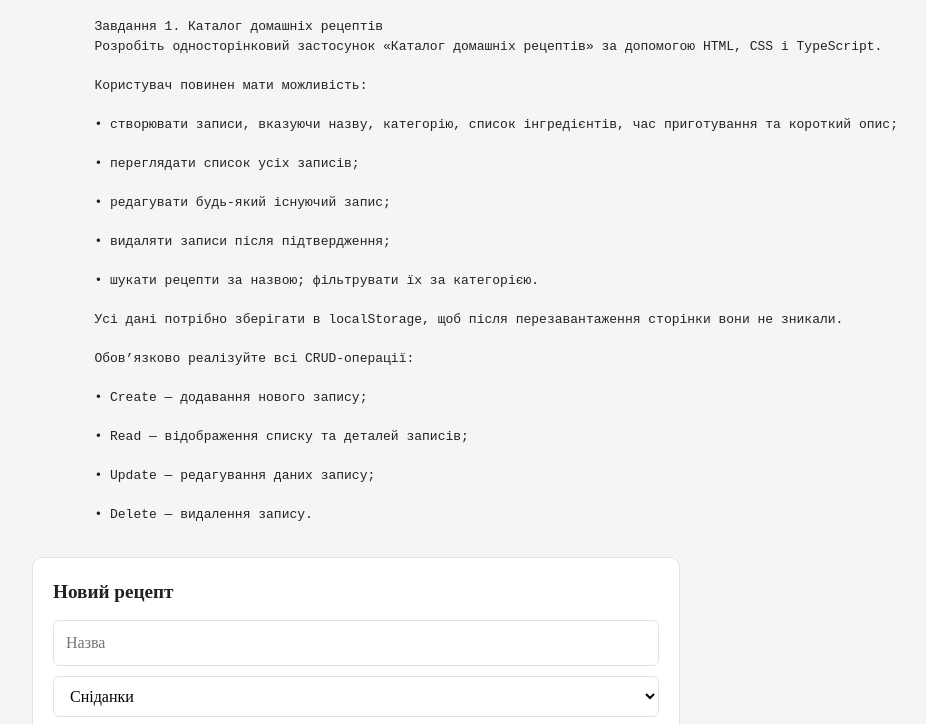
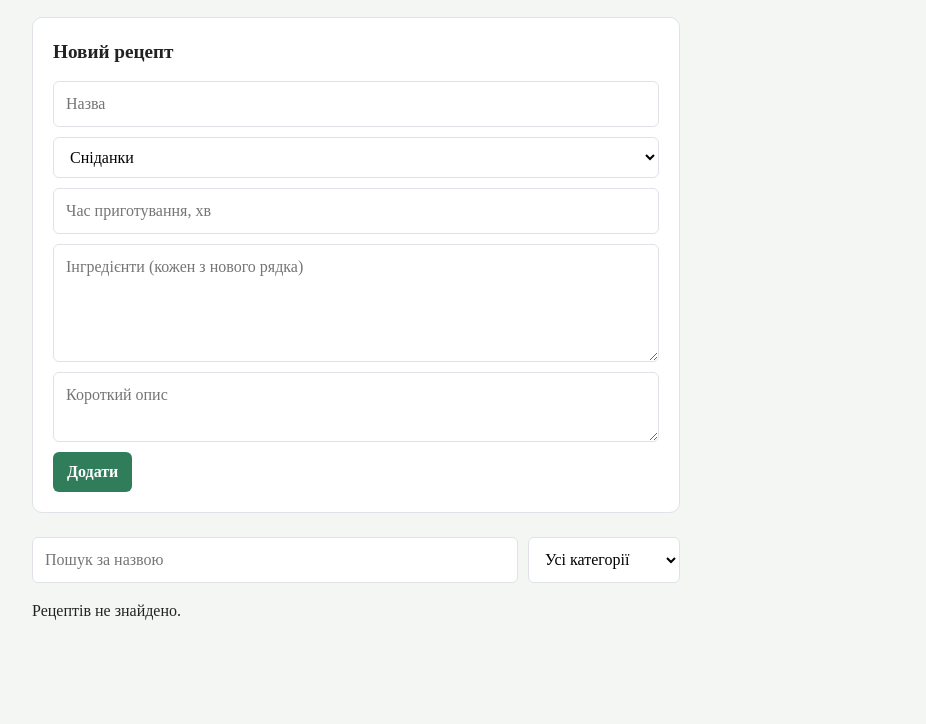
Before and after one commit to Arthas660/Mkr1Web, a website: page index.html in a window 1280 px wide. Shown: the part 70-794 px from the top of the page, without its empty margins (284-1210 px from the left). Drawn offline with Linux system fonts and the light colour scheme.

Commit message:
Remove task details from index.html
Removed task description for the recipe catalog application.

```diff
--- a/index.html
+++ b/index.html
@@ -8,34 +8,6 @@
 </head>
 <body>
   <h1>Каталог домашніх рецептів</h1>
-    <pre>
-        Завдання 1. Каталог домашніх рецептів
-        Розробіть односторінковий застосунок «Каталог домашніх рецептів» за допомогою HTML, CSS і TypeScript.
-
-        Користувач повинен мати можливість:
-
-        • створювати записи, вказуючи назву, категорію, список інгредієнтів, час приготування та короткий опис;
-
-        • переглядати список усіх записів;
-
-        • редагувати будь-який існуючий запис;
-
-        • видаляти записи після підтвердження;
-
-        • шукати рецепти за назвою; фільтрувати їх за категорією.
-
-        Усі дані потрібно зберігати в localStorage, щоб після перезавантаження сторінки вони не зникали.
-
-        Обов’язково реалізуйте всі CRUD-операції:
-
-        • Create — додавання нового запису;
-
-        • Read — відображення списку та деталей записів;
-
-        • Update — редагування даних запису;
-
-        • Delete — видалення запису.
-    </pre>
   <form id="recipe-form">
     <h2 id="form-title">Новий рецепт</h2>
     <input id="title" placeholder="Назва" required>
```
